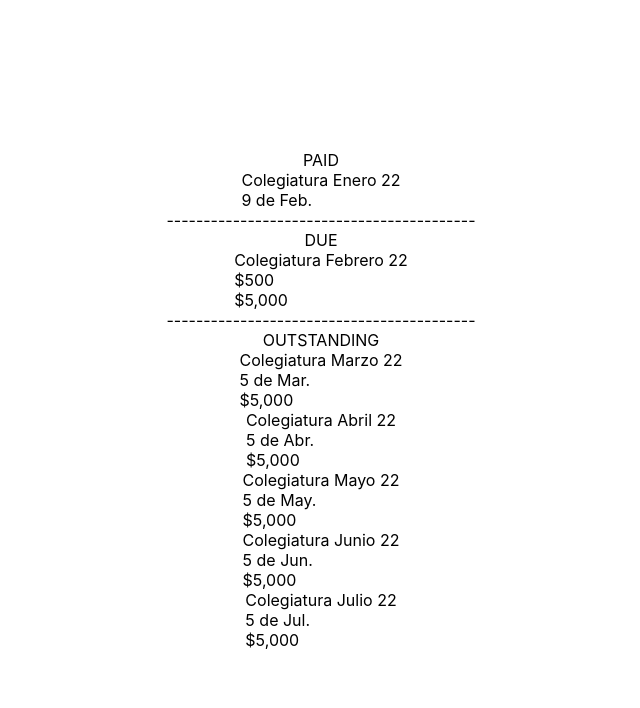
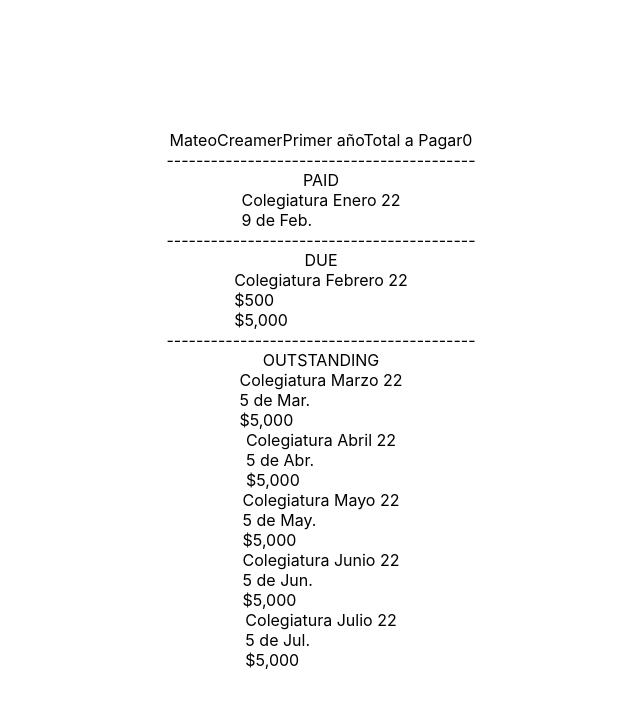
Before and after one commit to fseitun/challenge-comet, a Next.js app: page / in a window 1280 px wide. Shown: the top 708 px of the page, without its empty margins (319-959 px from the left). Built offline with nearby package versions, Linux system fonts and the light colour scheme.

Commit message:
Build basic states for student component

```diff
--- a/components/Fees.tsx
+++ b/components/Fees.tsx
@@ -3,9 +3,10 @@ import { Student, Order } from '../types';
 interface Props {
   type: 'PAID' | 'DUE' | 'OUTSTANDING';
   orders: Order[] | null;
+  setTotal: React.Dispatch<React.SetStateAction<number>>;
 }
 
-export function Fees({ type, orders }: Props) {
+export function Fees({ type, orders, setTotal }: Props) {
   if (type === 'PAID') {
     const ordersToDisplay = orders?.filter(order => order.status.toUpperCase() === type);
 
--- /dev/null
+++ b/components/Status.tsx
@@ -0,0 +1,17 @@
+import { Student } from '../types';
+
+interface Props {
+  student: Student | null;
+  totalToPay: number;
+}
+
+export function Status({ student, totalToPay }: Props) {
+  console.log(student, totalToPay);
+  return (
+    <div>
+      {student?.first_name}
+      {student?.last_name}
+      {student?.cohort}Total a Pagar{totalToPay}
+    </div>
+  );
+}
--- a/pages/index.tsx
+++ b/pages/index.tsx
@@ -1,7 +1,9 @@
+import { useState } from 'react';
 import type { NextPage } from 'next';
 import Head from 'next/head';
 
 import { Fees } from '../components/Fees';
+import { Status } from '../components/Status';
 import { useStudents } from '../utils/useStudents';
 import { useOrders } from '../utils/useOrders';
 import { Student, Order } from '../types';
@@ -10,6 +12,8 @@ import styles from '../styles/Home.module.css';
 const studentId = '3b35fb50-3d5e-41b3-96d6-c5566141fab0';
 
 const Home: NextPage = () => {
+  const [total, setTotal] = useState(0);
+
   const selecterdStudent: Student | null = useStudents(studentId);
   const studentOrders: Order[] | null = useOrders(studentId);
 
@@ -22,10 +26,11 @@ const Home: NextPage = () => {
       </Head>
 
       <main className={styles.main}>
-        {/* <Status student={selecterdStudent} /> */}
-        <Fees type={'PAID'} orders={studentOrders} />
+        <Status student={selecterdStudent} totalToPay={total} />
         ------------------------------------------
-        <Fees type={'DUE'} orders={studentOrders} />
+        <Fees type={'PAID'} orders={studentOrders} setTotal={setTotal} />
+        ------------------------------------------
+        <Fees type={'DUE'} orders={studentOrders} setTotal={setTotal} />
         ------------------------------------------
         <Fees type={'OUTSTANDING'} orders={studentOrders} />
       </main>
```
